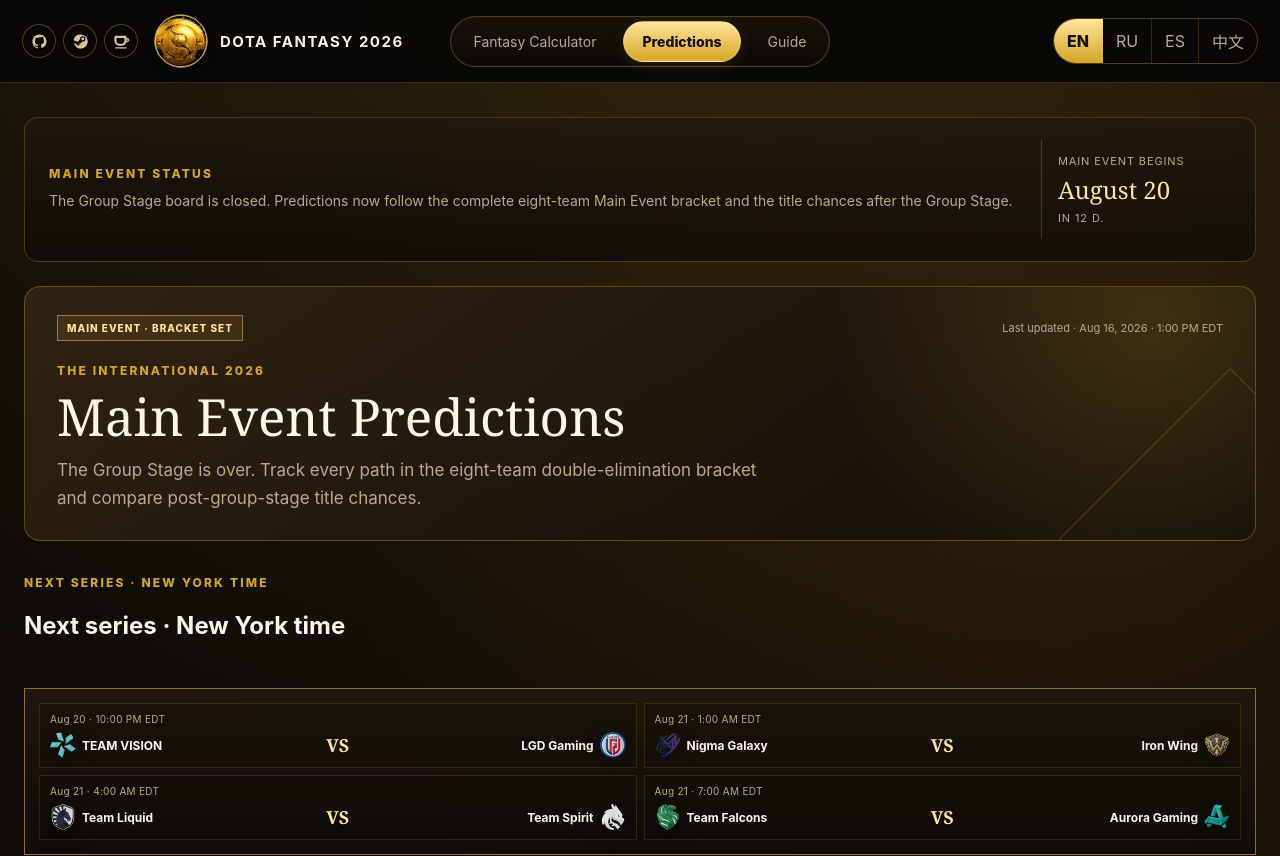
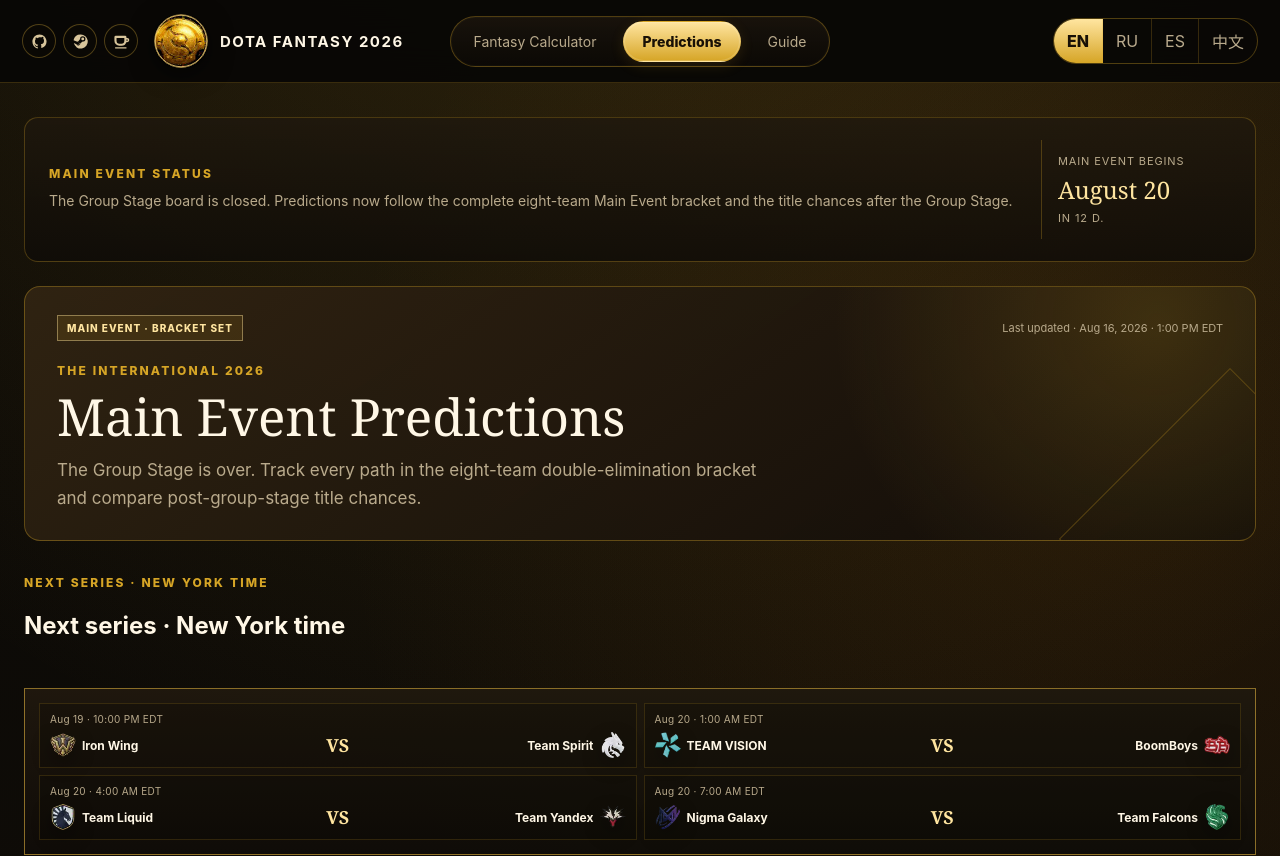
Before and after one commit to Kadadji1/dota2-fantasy-optimizer-2026, a Next.js app: page /predictions in a window 1280 px wide. Shown: the top 856 px of the page. Built offline with nearby package versions, Linux system fonts and the light colour scheme.

Commit message:
Correct Main Event qualified teams

```diff
--- a/app/predictions/Predictions.tsx
+++ b/app/predictions/Predictions.tsx
@@ -9,10 +9,10 @@ type Copy = { title: string; body: string; live: string; updated: string; next:
 
 const updatedAt = "Aug 16, 2026 · 1:00 PM EDT";
 const qf: BracketMatch[] = [
-  { label: "UB · Quarterfinal 1", a: "TEAM VISION", b: "LGD Gaming", meta: "Aug 20 · 10:00 PM EDT · Bo3" },
-  { label: "UB · Quarterfinal 2", a: "Nigma Galaxy", b: "Iron Wing", meta: "Aug 21 · 1:00 AM EDT · Bo3" },
-  { label: "UB · Quarterfinal 3", a: "Team Liquid", b: "Team Spirit", meta: "Aug 21 · 4:00 AM EDT · Bo3" },
-  { label: "UB · Quarterfinal 4", a: "Team Falcons", b: "Aurora Gaming", meta: "Aug 21 · 7:00 AM EDT · Bo3" }
+  { label: "UB · Quarterfinal 1", a: "Iron Wing", b: "Team Spirit", meta: "Aug 19 · 10:00 PM EDT · Bo3" },
+  { label: "UB · Quarterfinal 2", a: "TEAM VISION", b: "BoomBoys", meta: "Aug 20 · 1:00 AM EDT · Bo3" },
+  { label: "UB · Quarterfinal 3", a: "Team Liquid", b: "Team Yandex", meta: "Aug 20 · 4:00 AM EDT · Bo3" },
+  { label: "UB · Quarterfinal 4", a: "Nigma Galaxy", b: "Team Falcons", meta: "Aug 20 · 7:00 AM EDT · Bo3" }
 ];
 const upper: BracketMatch[] = [
   { label: "Upper semifinal 1", a: "Winner UB QF 1", b: "Winner UB QF 2", meta: "Aug 21 · time TBA · Bo3" },
@@ -30,10 +30,10 @@ const lower: BracketMatch[] = [
 const grandFinal: BracketMatch = { label: "Grand Final", a: "Winner upper final", b: "Winner lower final", meta: "Aug 23 · time TBA · Bo5" };
 const odds = [
   ["TEAM VISION", "4–0 · Swiss", 28], ["Nigma Galaxy", "4–1 · Swiss", 18], ["Team Liquid", "4–1 · Swiss", 15], ["Team Falcons", "3–2 · elimination round", 14],
-  ["Team Spirit", "3–2 · elimination round", 10], ["Aurora Gaming", "3–2 · elimination round", 8], ["Iron Wing", "3–2 · elimination round", 4], ["LGD Gaming", "3–2 · elimination round", 3]
+  ["Team Yandex", "2–3 · elimination round", 12], ["Team Spirit", "3–2 · elimination round", 7], ["BoomBoys", "2–3 · elimination round", 5], ["Iron Wing", "3–2 · elimination round", 1]
 ] as const;
 const elimination: Match[] = [
-  { a: "Team Falcons", b: "Vici Gaming", date: "Aug 15", time: "Elimination round" }, { a: "Aurora Gaming", b: "BoomBoys", date: "Aug 15", time: "Elimination round" }, { a: "Team Spirit", b: "Team Resilience", date: "Aug 16", time: "Elimination round" }, { a: "Iron Wing", b: "GamerLegion", date: "Aug 16", time: "Elimination round" }, { a: "LGD Gaming", b: "Team Yandex", date: "Aug 16", time: "Elimination round" }
+  { a: "Team Falcons", score: "2–0", b: "Vici Gaming", date: "Aug 15", time: "Elimination round" }, { a: "Aurora Gaming", score: "0–2", b: "BoomBoys", date: "Aug 15", time: "Elimination round" }, { a: "Team Spirit", score: "2–1", b: "Team Resilience", date: "Aug 16", time: "Elimination round" }, { a: "Iron Wing", score: "2–0", b: "GamerLegion", date: "Aug 16", time: "Elimination round" }, { a: "LGD Gaming", score: "1–2", b: "Team Yandex", date: "Aug 16", time: "Elimination round" }
 ];
 const groupRounds: Array<{ title: string; matches: Match[] }> = [
   { title: "Swiss round 1", matches: [{ a: "Team Falcons", score: "2–1", b: "LGD Gaming", date: "Aug 12", time: "10:49 PM EDT" }, { a: "TEAM VISION", score: "2–1", b: "Team Resilience", date: "Aug 12", time: "11:13 PM EDT" }, { a: "Iron Wing", score: "2–0", b: "Nigma Galaxy", date: "Aug 12", time: "11:18 PM EDT" }, { a: "BoomBoys", score: "2–0", b: "OG", date: "Aug 12", time: "11:24 PM EDT" }, { a: "Team Liquid", score: "2–0", b: "Vici Gaming", date: "Aug 13", time: "1:56 AM EDT" }, { a: "Aurora Gaming", score: "2–0", b: "GamerLegion", date: "Aug 13", time: "2:01 AM EDT" }, { a: "Team Spirit", score: "2–0", b: "Xtreme Gaming", date: "Aug 13", time: "2:48 AM EDT" }, { a: "Team Yandex", score: "2–0", b: "HULIGANI", date: "Aug 13", time: "3:16 AM EDT" }] },
```
